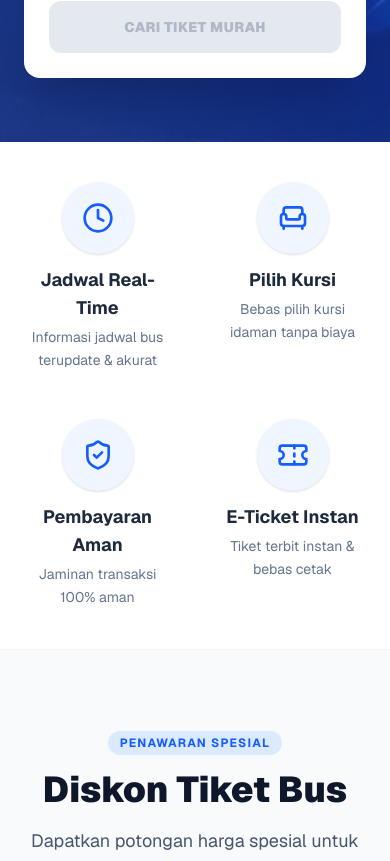
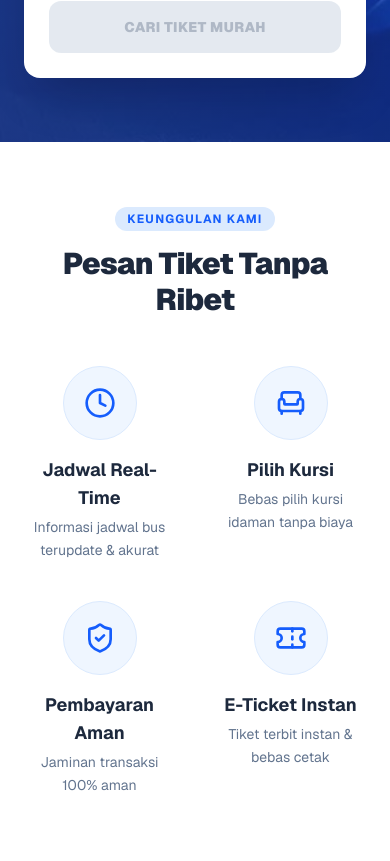
Before and after one commit to doaesque/skybus, a Next.js app: page / in a window 390 px wide. Shown: the part 901-1762 px from the top of the page. Built offline with nearby package versions, Linux system fonts and the light colour scheme.

Commit message:
style(home): refine feature section to distinguish from clickable buttons

```diff
--- a/src/app/page.tsx
+++ b/src/app/page.tsx
@@ -3,7 +3,7 @@
 import React, { useState, useRef, useEffect, useMemo } from 'react';
 import {
   Users, ArrowRight, Ticket, ShieldCheck, MessageCircle,
-  BookOpen, Clock, MapPin, Bus, Check, ChevronDown, ChevronUp, ArrowUpDown, Armchair, User, LogOut, Settings, X, Calendar
+  BookOpen, Clock, MapPin, Bus, Check, ChevronDown, ChevronUp, ArrowUpDown, Armchair, User, LogOut, Settings, Calendar
 } from "lucide-react";
 import Link from "next/link";
 import Image from "next/image";
@@ -408,22 +408,26 @@ export default function Home() {
         </div>
       </section>
 
-      <section className="bg-white dark:bg-slate-900 py-10 border-b border-slate-100 dark:border-slate-800">
+      <section className="bg-white dark:bg-slate-900 py-16 border-b border-slate-100 dark:border-slate-800">
         <div className="max-w-7xl mx-auto px-6">
-          <div className="grid grid-cols-2 md:grid-cols-4 gap-12 text-center">
+          <div className="text-center mb-12">
+            <span className="text-blue-600 dark:text-blue-400 font-bold text-xs uppercase tracking-widest bg-blue-100 dark:bg-blue-900/30 px-3 py-1 rounded-full">Keunggulan Kami</span>
+            <h2 className="text-3xl font-black text-slate-800 dark:text-white tracking-tight mt-4">Pesan Tiket Tanpa Ribet</h2>
+          </div>
+          <div className="grid grid-cols-2 md:grid-cols-4 gap-10 text-center">
             {[
               { icon: <Clock className="w-8 h-8 text-blue-600 dark:text-blue-400" />, title: "Jadwal Real-Time", desc: "Informasi jadwal bus terupdate & akurat" },
               { icon: <Armchair className="w-8 h-8 text-blue-600 dark:text-blue-400" />, title: "Pilih Kursi", desc: "Bebas pilih kursi idaman tanpa biaya" },
               { icon: <ShieldCheck className="w-8 h-8 text-blue-600 dark:text-blue-400" />, title: "Pembayaran Aman", desc: "Jaminan transaksi 100% aman" },
               { icon: <Ticket className="w-8 h-8 text-blue-600 dark:text-blue-400" />, title: "E-Ticket Instan", desc: "Tiket terbit instan & bebas cetak" }
             ].map((item, i) => (
-              <div key={i} className="flex flex-col items-center gap-3 group">
-                <div className="bg-blue-50 dark:bg-slate-800 p-5 rounded-full group-hover:scale-110 transition duration-300 shadow-sm">
+              <div key={i} className="flex flex-col items-center gap-2 cursor-default">
+                <div className="bg-blue-50 dark:bg-slate-800 p-5 rounded-full mb-2 border border-blue-100 dark:border-slate-700">
                   {item.icon}
                 </div>
                 <div>
                   <h3 className="font-bold text-lg text-slate-800 dark:text-white mb-1">{item.title}</h3>
-                  <p className="text-sm text-slate-500 dark:text-slate-400 leading-relaxed max-w-50 mx-auto">{item.desc}</p>
+                  <p className="text-sm text-slate-500 dark:text-slate-400 leading-relaxed max-w-[200px] mx-auto">{item.desc}</p>
                 </div>
               </div>
             ))}
```
